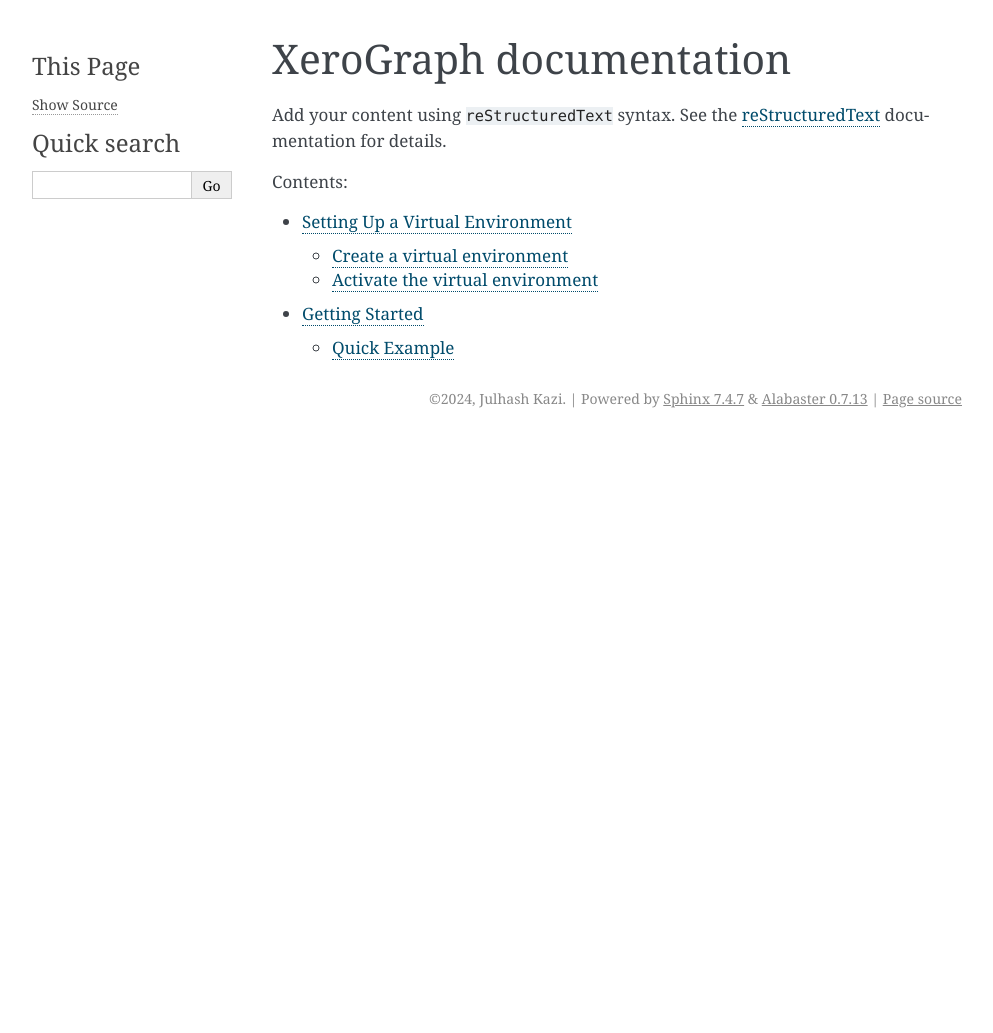
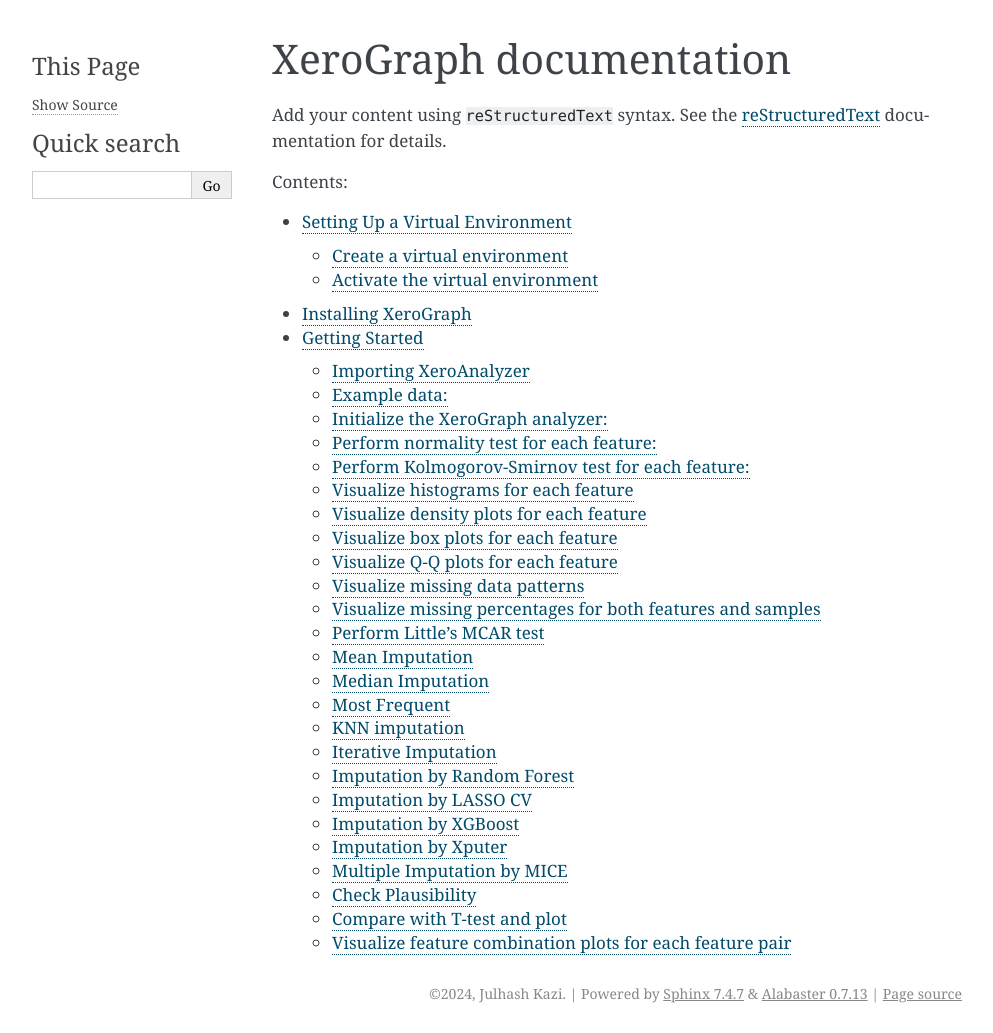
Before and after one commit to kazilab/XeroGraph, a Sphinx documentation site: the page built from docs/index.rst, in a window 1280 px wide. Shown: the whole page, without its empty margins (148-1141 px from the left). Built offline with Sphinx 7.4.7, drawn with Linux system fonts in a browser that asks for light colours; before the commit the page ends 900 px from its top, so only the background shows below that.

Commit message:
Update usage.rst

```diff
--- a/docs/usage.rst
+++ b/docs/usage.rst
@@ -26,6 +26,7 @@
 
     xeroenv\\Scripts\\activate
 
+====================
 Installing XeroGraph
 ====================
 
@@ -45,10 +46,13 @@
 Getting Started
 ===============
 
-Quick Example
--------------
+How to use
+============
 
 Here's a quick example to get you started with performing Little's MCAR test, visualizing the data and imputation. We use XeroAnalyzer application provided in XeroGraph.
+
+Importing XeroAnalyzer
+-----------------------
 
 .. code-block:: python
 
@@ -57,7 +61,7 @@
     import pandas as pd
 
 Example data:
-
+--------------
 .. code-block:: python
 
     data = pd.DataFrame({
@@ -70,57 +74,181 @@
     print(data.shape)
 
 Initialize the XeroGraph analyzer:
-
+----------------------------------
 .. code-block:: python
 
     # Optional arguments:
     # To save plot: save_plot=True, save_path='save path'
     xg_test = xa(data, save_files=False, save_path="")
 
-Perform normality test for each features:
-
+Perform normality test for each feature:
+----------------------------------------
 .. code-block:: python
 
     xg_test.normality()
 
-Visualize various statistical plots and perform imputation:
-
+Perform Kolmogorov-Smirnov test for each feature:
+------------------------------------------------
 .. code-block:: python
 
     xg_test.ks()
+
+Visualize histograms for each feature
+--------------------------------------
+.. code-block:: python
+
     xg_test.histograms()
+
+Visualize density plots for each feature
+--------------------------------------
+.. code-block:: python
+
     xg_test.density_plots()
+
+Visualize box plots for each feature
+--------------------------------------
+.. code-block:: python
+
     xg_test.box_plots()
+
+Visualize Q-Q plots for each feature
+--------------------------------------
+.. code-block:: python
+
     xg_test.qq_plots()
+
+Visualize missing data patterns
+--------------------------------------
+.. code-block:: python
+
     xg_test.missing_data()
+
+Visualize missing percentages for both features and samples
+----------------------------------------------------------
+.. code-block:: python
+
     xg_test.missing_percentage()
+
+Perform Little's MCAR test
+---------------------------
+.. code-block:: python
+
     mcar_result = xg_test.mcar()
     print(f"MCAR Test Result: {mcar_result}")
 
-Imputation methods demonstrated:
 
+Imputation methods
+===================
+Perform imputation of continuous data
+
+Mean Imputation
+---------------------------
 .. code-block:: python
 
     imp_data_mean = xg_test.mean_imputation()
+    # to export data as CSV
+    imp_data_mean.to_csv('mean_imputed_data.csv')
+
+Median Imputation
+---------------------------
+.. code-block:: python
+
     imp_data_median = xg_test.median_imputation()
+    # to export data as CSV
+    imp_data_median.to_csv('median_imputed_data.csv')
+
+Most Frequent
+---------------------------
+.. code-block:: python
+
     imp_data_most_frequent = xg_test.most_frequent_imputation()
+    # to export data as CSV
+    imp_data_most_frequent.to_csv('most_frequent_imputed_data.csv')
+
+KNN imputation
+---------------------------
+.. code-block:: python
+
     imp_data_knn = xg_test.knn_imputation()
+    # to export data as CSV
+    imp_data_knn.to_csv('KNN_imputed_data.csv')
+
+Iterative Imputation
+---------------------------
+.. code-block:: python
+
     imp_data_ii = xg_test.iterative_imputation(plot_convergence=False)
+    # to export data as CSV
+    imp_data_ii.to_csv('Iterative_imputed_data.csv')
+
+Imputation by Random Forest
+---------------------------
+.. code-block:: python
+
     imp_data_rf = xg_test.random_forest_imputation()
+    # to export data as CSV
+    imp_data_rf.to_csv('RandomForest_imputed_data.csv')
+
+Imputation by LASSO CV
+---------------------------
+.. code-block:: python
+
     imp_data_lc = xg_test.lasso_cv_imputation()
+    # to export data as CSV
+    imp_data_lc.to_csv('LASSOCV_imputed_data.csv')
+
+Imputation by XGBoost
+---------------------------
+.. code-block:: python
+
     imp_data_xb = xg_test.xgboost_imputation()
+    # to export data as CSV
+    imp_data_xb.to_csv('XGBoost_imputed_data.csv')
+
+Imputation by Xputer
+---------------------------
+.. code-block:: python
+
     imp_data_xp = xg_test.xputer_imputation()
+    # to export data as CSV
+    imp_data_xp.to_csv('Xputer_imputed_data.csv')
+
+Multiple Imputation by MICE
+---------------------------
+.. code-block:: python
+
     imp_data_mice = xg_test.mice_imp()
+    # to export data as CSV
+    imp_data_mice.to_csv('MICE_imputed_data.csv')
+
 
 Check after imputation and perform comparisons:
+===============================================
 
+Check Plausibility
+---------------------------
 .. code-block:: python
 
     xg_test.check_plausibility(imp_data_rf)
+
+
+Compare with T-test and plot
+---------------------------
+.. code-block:: python
+
     xg_test.compare_with_ttest_and_plot(imp_data_ii)
+
+
+Visualize feature combination plots for each feature pair
+---------------------------
+.. code-block:: python
+
     xg_test.feature_combinations()
 
 Comparison with XeroCompare:
+=============================
+Perform a test to check which imputation method fits your data
+We use XeroCompare application provided in XeroGraph to compare different imputation methods. For analysis, you may provide a dataset with the minimum number of missing values as XeroCompare will remove rows with missing values.
 
 .. code-block:: python
 
```
